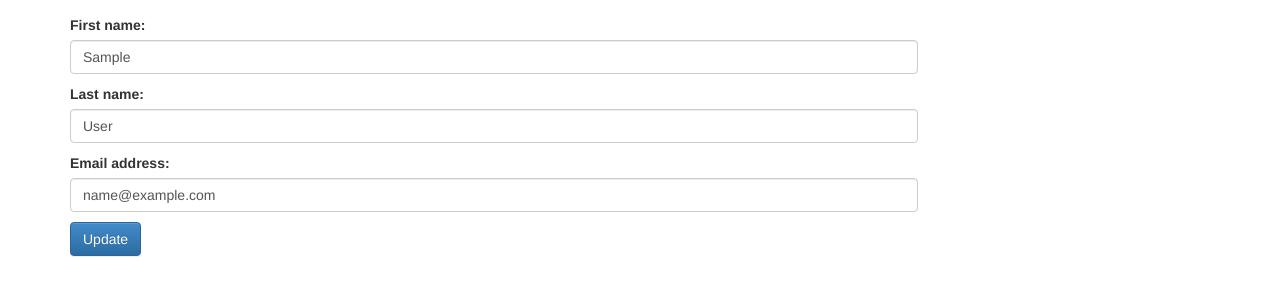
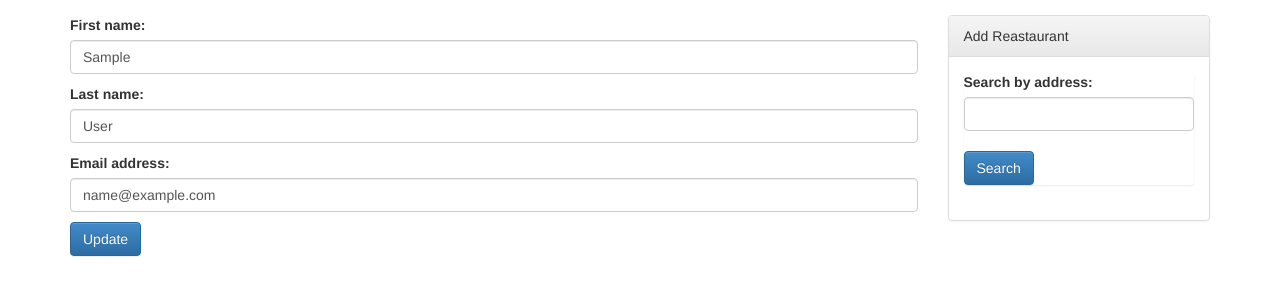
Before and after one commit to vpatel85/gas-up, a Django app: page /restaurants/user/1 in a window 1280 px wide. Shown: the part 50-350 px from the top of the page. Run offline with Django 3.2, Linux system fonts and the light colour scheme; the visitor is signed in with stand-in values (Sample User, id 1); data comes from the database, SQL or seed files in the repository; parts of the project's set-up code (start-up, migrations or seed data) failed here and were passed over.

Commit message:
finished search and like and dislike functionality

```diff
--- a/gas_up/templates/base.html
+++ b/gas_up/templates/base.html
@@ -38,7 +38,7 @@
                 <div class="panel-body">
                     <div class="list-group">
                         {% for d in user.userprofile.visited.all %}
-                        <div class="list-group-item"><a href="{% url 'restaurant_detail' pk=d.id %}">{{d}}</a><span onclick="remove_restaurant()" class="glyphicon glyphicon-remove-circle pull-right"></span></div>
+                        <div class="list-group-item"><a href="{% url 'restaurant_detail' pk=d.id %}">{{d}}</a><span onclick="remove_restaurant({{d.id}}, '{{ csrf_token }}', this, 'visited')" class="glyphicon glyphicon-remove-circle pull-right"></span></div>
                         {% endfor %}
                     </div>
                 </div>
@@ -50,12 +50,20 @@
                 <div class="panel-body">
                     <div class="list-group">
                         {% for d in user.userprofile.dislike.all %}
-                        <a href="{% url 'restaurant_detail' pk=d.id %}"class="list-group-item">{{d}}</a>
+                        <div class="list-group-item"><a href="{% url 'restaurant_detail' pk=d.id %}">{{d}}</a><span onclick="remove_restaurant({{d.id}}, '{{ csrf_token }}', this, 'dislike')" class="glyphicon glyphicon-remove-circle pull-right"></span></div>
                         {% endfor %}
                     </div>
                 </div>
             </div>
             {% endif %}
+            <div class="panel panel-default">
+                <div class="panel-heading">Add Reastaurant</div>
+                <div class="panel-body">
+                    <div class="list-group">
+                        {% include 'search_restaurant_form.html' %}
+                    </div>
+                </div>
+            </div>
         </div>
     </div>
 
--- /dev/null
+++ b/restaurants/context_processors.py
@@ -0,0 +1,6 @@
+from .forms import SearchForm
+
+def search_form(request):
+    search_form = SearchForm()
+
+    return {'search_form': search_form}
--- a/restaurants/forms.py
+++ b/restaurants/forms.py
@@ -5,7 +5,7 @@ from django.contrib.auth.models import User
 from django.contrib.admin.widgets import FilteredSelectMultiple
 
 class SearchForm(forms.Form):
-     search = forms.CharField(widget=BootstrapTextInput)
+     search = forms.CharField(widget=BootstrapTextInput, label='Search by address')
 
 class CommentForm(forms.ModelForm):
 
--- a/restaurants/static/css/app.css
+++ b/restaurants/static/css/app.css
@@ -42,3 +42,8 @@ body {
     font-size: 12px;
     color: #d9d9d9;
 }
+
+span.msg {
+    display:none;
+    margin-top: 8px;
+}
--- a/restaurants/static/js/app.js
+++ b/restaurants/static/js/app.js
@@ -21,9 +21,11 @@
             parent = form.find("#id_parent").val(),
             comment = form.find("textarea[name='comment']").val();
 
-
         $.post($(this).attr('action'), {csrfmiddlewaretoken: csrf_token, parent: parent, user: user, comment: comment}, function(response){
-            message.html(response).fadeIn(500);
+            message.html(response).fadeIn(500, function(){
+                //make more ajaxy later
+                location.reload();
+            });
         });
     });
 
@@ -49,9 +51,16 @@
         $.post('/restaurants/list/', data);
     });
 
-    //remove restaurants from visited and dislike list
-    function remove_restaurant(){
+})(jQuery)
 
-    }
-
-})(jQuery)
+//function to remove restaurants from hated/visited lists
+function remove_restaurant(id, csrf_token, item, group) {
+    $.post('/restaurants/remove/'+id+'/', {csrfmiddlewaretoken: csrf_token, group: group, action:'remove'}, function(){
+        $(item).parent().fadeOut();
+    });
+}
+function add_restaurant(id, csrf_token, group) {
+    $.post('/restaurants/remove/'+id+'/', {csrfmiddlewaretoken: csrf_token, group: group, action:'add'}, function(){
+        $('span.msg').fadeIn();
+    });
+}
--- a/restaurants/templates/restaurants/restaurant_list.html
+++ b/restaurants/templates/restaurants/restaurant_list.html
@@ -10,14 +10,14 @@
         <th>Google Rating</th>
         <th>Price</th>
     </thead>
-    {% for r in object_list|dictsortreversed:"total_rating" %}
+    {% for r in restaurant|dictsortreversed:"total_rating" %}
     <tr>
         <td>
             {% csrf_token %}
             <div class="restaurant_id hidden">{{r.id}}</div>
-            <span class="glyphicon vote glyphicon-thumbs-down"></span>
+            <span class="glyphicon vote glyphicon glyphicon-arrow-up"></span>
             <span class="rating">{{r.total_rating}}</span>
-            <span class="glyphicon vote glyphicon-thumbs-up"></span>
+            <span class="glyphicon vote glyphicon glyphicon-arrow-down"></span>
         </td>
         <td onclick="document.location = '{% url 'restaurant_detail' pk=r.id %}';">
             <img src="{{r.icon}}" height="20px" width="20px"/><br>
--- a/restaurants/templates/search_restaurant_form.html
+++ b/restaurants/templates/search_restaurant_form.html
@@ -1,8 +1,6 @@
-{% extends 'base.html' %}
-{% block content %}
-<form method="post" action=".">
+<form method="post" action="/restaurants/search/">
     {% csrf_token %}
-    {{form}}
+    {{search_form}}
+    <br/>
     <button type="submit" class="btn btn-primary">Search</button>
 </form>
-{% endblock %}
--- a/restaurants/urls.py
+++ b/restaurants/urls.py
@@ -1,6 +1,6 @@
 from django.conf.urls import patterns, include, url
 from django.contrib.auth.decorators import login_required
-from .views import SearchRestaurant, SearchResults, AddRestaurant, RestaurantList, RestaurantDetail, SubCommentView, UserProfileView
+from .views import SearchRestaurant, SearchResults, AddRestaurant, RestaurantList, RestaurantDetail, SubCommentView, UserProfileView, RemoveRestaurant
 
 urlpatterns = patterns('restaurants.views',
         url(r'^search/', login_required(SearchRestaurant.as_view()), name='search_restaurant'),
@@ -10,4 +10,5 @@ urlpatterns = patterns('restaurants.views',
         url(r'^(?P<pk>\d+)/', login_required(RestaurantDetail.as_view()), name='restaurant_detail'),
         url(r'^sub-comment/(?P<pk>\d+)/', login_required(SubCommentView.as_view()), name='sub-comment'),
         url(r'^user/(?P<pk>\d+)', login_required(UserProfileView.as_view()), name='user-profile'),
+        url(r'^remove/(?P<pk>\d+)', login_required(RemoveRestaurant.as_view()), name='remove_restaurant'),
 )
--- a/restaurants/views.py
+++ b/restaurants/views.py
@@ -1,17 +1,19 @@
 import json
 import urllib
 import requests
+from django.conf import settings
 from django.http import HttpResponse
 from django.contrib.auth.models import User
 from django.views.generic import View, FormView, ListView, DetailView, UpdateView
 from django.shortcuts import render, redirect
+from django.core.urlresolvers import reverse_lazy
 from .forms import SearchForm, CommentForm, SubCommentForm, UserProfileForm
 from .models import Restaurant, Comment, UserProfile
 
 class SearchRestaurant(FormView):
     form_class = SearchForm
     template_name = 'search_restaurant_form.html'
-    success_url = '/restaurants/results'
+    success_url = reverse_lazy('search_results')
 
     def form_valid(self,form):
         response = redirect('search_results')
@@ -19,14 +21,16 @@ class SearchRestaurant(FormView):
         return response
 
 class SearchResults(View):
+    api_key = settings.GOOGLE_API_KEY
+
     def get(self, request):
 
         #need to make this whole thing better
-        geo = requests.get("https://maps.googleapis.com/maps/api/geocode/json?address=%s&API_KEY=AIzaSyC_gRLQGYxjQ7ij56u-kFTTA2USh_gxnmw" % request.GET.get('query')).json()
+        geo = requests.get("https://maps.googleapis.com/maps/api/geocode/json?address=%s&API_KEY=%s" % (request.GET.get('query'), self.api_key)).json()
 
         location = geo['results'][0]['geometry']['location']
 
-        places = requests.get('https://maps.googleapis.com/maps/api/place/nearbysearch/json?location=%s,%s&radius=500&types=food&key=AIzaSyC_gRLQGYxjQ7ij56u-kFTTA2USh_gxnmw' % (location['lat'], location['lng'])).json()
+        places = requests.get('https://maps.googleapis.com/maps/api/place/nearbysearch/json?location=%s,%s&radius=500&types=food&key=%s' % (location['lat'], location['lng'], self.api_key)).json()
 
         results = []
         for p in places['results']:
@@ -56,7 +60,9 @@ class AddRestaurant(View):
             print e
 
 class RestaurantList(ListView):
-    model = Restaurant
+    #model = Restaurant
+    queryset = Restaurant.objects.all()
+    context_object_name = 'restaurant'
 
     def post(self, request):
         restaurant = Restaurant.objects.get(pk=request.POST['restaurant_id'])
@@ -116,6 +122,24 @@ class UserProfileView(UpdateView):
 
     def form_valid(self, form):
         form.save()
-        print form.errors
         return redirect('restaurant_list')
         #return super(UserProfileView, self).form_valid(form)
+
+class RemoveRestaurant(View):
+
+    def post(self, request, pk):
+        user_profile = UserProfile.objects.get(user=request.user)
+
+        if request.POST['group'] == 'visited':
+            if request.POST['action'] == 'remove':
+                user_profile.visited.remove(user_profile.visited.get(pk=pk).id)
+            elif request.POST['action'] == 'add':
+                user_profile.visited.add(Restaurant.objects.get(pk=pk).id)
+        elif request.POST['group'] == 'dislike':
+            if request.POST['action'] == 'remove':
+                user_profile.dislike.remove(user_profile.dislike.get(pk=pk).id)
+            elif request.POST['action'] == 'add':
+                user_profile.dislike.add(Restaurant.objects.get(pk=pk).id)
+
+        response = HttpResponse(json.dumps('removed'), content_type="application/json")
+        return response
```
Also changed, not shown: gas_up/settings.py (+18 -0 lines), restaurants/templates/restaurants/restaurant_detail.html (+6 -5 lines).
